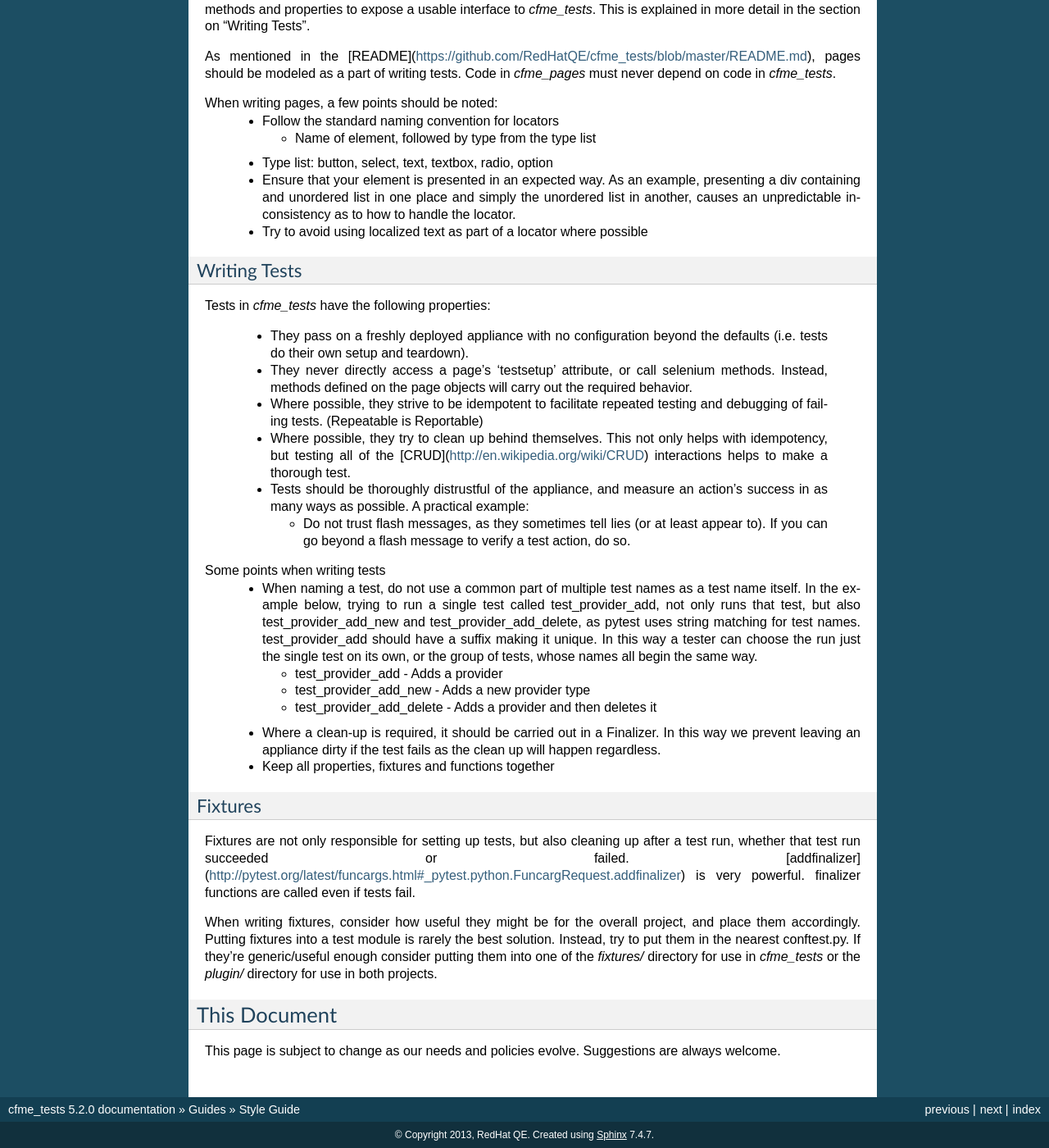
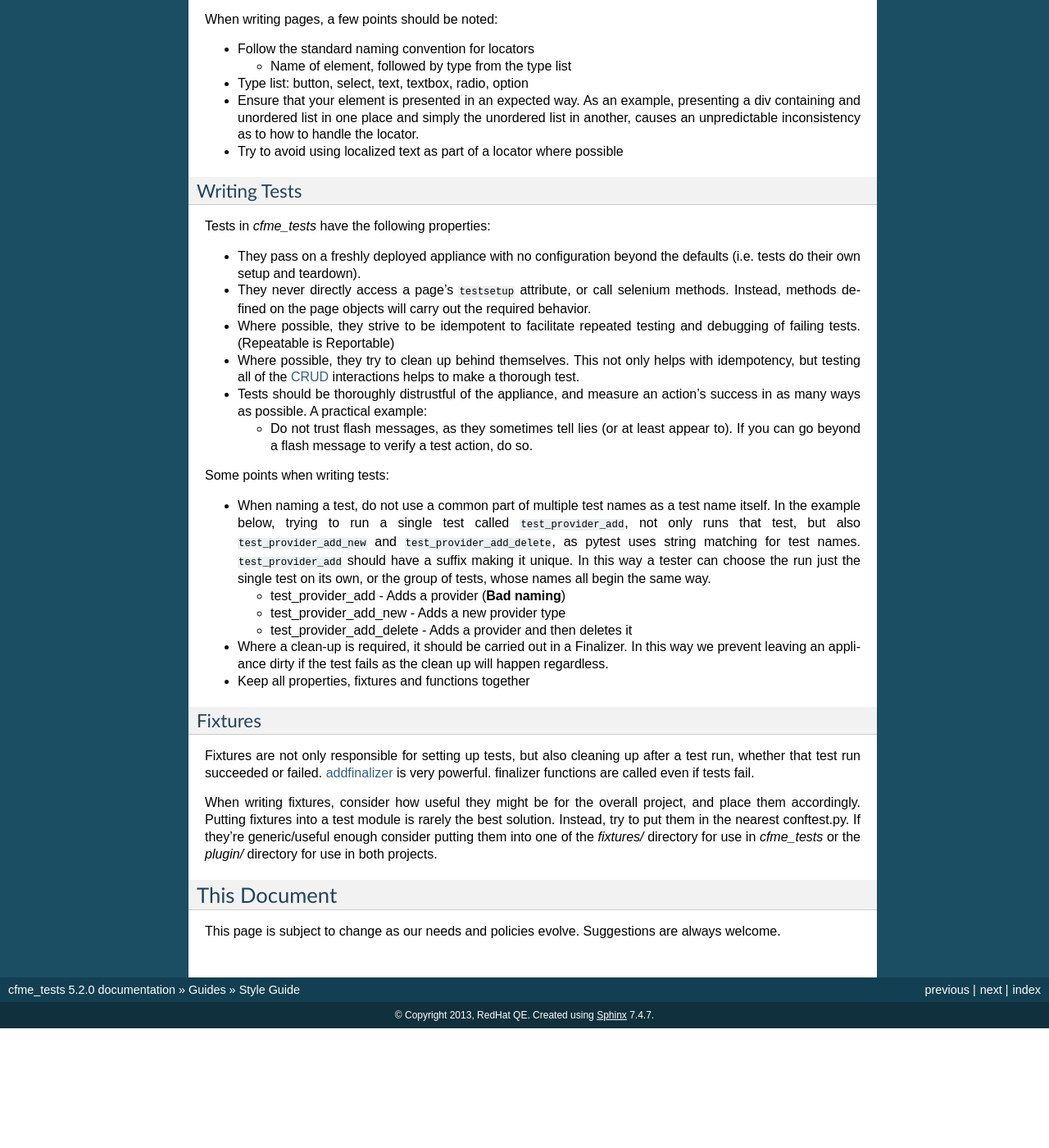
Before and after one commit to ManageIQ/integration_tests, a Sphinx documentation site: the page built from docs/guides/dev_guide.rst, in a window 1280 px wide and 1400 px high, scrolled down 4013 px. Shown: the whole window at 82% size. Built offline with Sphinx 7.4.7, drawn with Linux system fonts in a browser that asks for light colours; after the commit the page ends 5267 px from its top, so only the background shows below that; some of the changed text lies outside the part shown.

Commit message:
Re-vamp of Development Guide

```diff
--- a/docs/guides/dev_guide.rst
+++ b/docs/guides/dev_guide.rst
@@ -33,7 +33,7 @@
   to this document and update the copied code according to the current
   guidelines.
 * Please keep large lint changes separate from new features, though this point
-  should become less relevant over time
+  should become less relevant over time.
 * All pull requests should be squashed down to logical blocks of distinctive
   functionality that work by themselves and do not result in brokenness of master
 
@@ -56,7 +56,8 @@
 If tests fail, reviewers *WILL*:
 
 * ...give you a complete traceback of the error.
-* ...give you useful information about the appliance against which tests were run, such as the appliance version.
+* ...give you useful information about the appliance against which tests were run,
+  such as the appliance version.
 * ...give you insight into any related data files used.
 
 If tests fail, reviewers *WILL NOT*:
@@ -134,7 +135,8 @@
   explain not just what code is doing, but why it's doing what it is, and what
   it's intended to achieve.
 
-  We have decided to use the following docstring format and use the "[Cartouche](https://github.com/rob-smallshire/cartouche)"
+  We have decided to use the following docstring format and use the `Cartouche
+  <https://github.com/rob-smallshire/cartouche>`_
   Sphinx plugin to generate nice docs. Details on the format can be found above,
   but an example is described below::
 
@@ -167,8 +169,8 @@
 
 Other useful code style guidelines:
 
-* [PEP 20 - The Zen of Python](http://www.python.org/dev/peps/pep-0020)
-* [PEP 257 - Docstring Conventions](http://www.python.org/dev/peps/pep-0257)
+* `PEP 20 - The Zen of Python <http://www.python.org/dev/peps/pep-0020>`_
+* `PEP 257 - Docstring Conventions <http://www.python.org/dev/peps/pep-0257>`_
 
 cfme_tests
 ----------
@@ -192,8 +201,8 @@
   structure under `tests/`, with data files for tests in the same relative
   location as the test itself.
 
-    * For example, data files for `tests/ui/test_ui_widgets.py` could go into
-      `data/ui/test_ui_widgets/`.
+  * For example, data files for `tests/ui/test_ui_widgets.py` could go into
+    `data/ui/test_ui_widgets/`.
 
 * `fixtures/` py.test fixtures that can be used by any test. Modules in
   this directory will be auto loaded.
@@ -239,16 +248,17 @@
 `cfme_pages` must never depend on code in `cfme_tests`.
 
 When writing pages, a few points should be noted:
-  * Follow the standard naming convention for locators
 
-    * Name of element, followed by type from the type list
+* Follow the standard naming convention for locators
 
-  * Type list: button, select, text, textbox, radio, option
-  * Ensure that your element is presented in an expected way. As an example,
-    presenting a div containing and unordered list in one place and simply
-    the unordered list in another, causes an unpredictable inconsistency as
-    to how to handle the locator.
-  * Try to avoid using localized text as part of a locator where possible
+  * Name of element, followed by type from the type list
+
+* Type list: button, select, text, textbox, radio, option
+* Ensure that your element is presented in an expected way. As an example,
+  presenting a div containing and unordered list in one place and simply
+  the unordered list in another, causes an unpredictable inconsistency as
+  to how to handle the locator.
+* Try to avoid using localized text as part of a locator where possible
 
 
 Writing Tests
@@ -256,49 +266,51 @@
 
 Tests in `cfme_tests` have the following properties:
 
-  * They pass on a freshly deployed appliance with no configuration beyond the
-    defaults (i.e. tests do their own setup and teardown).
-  * They never directly access a page's 'testsetup' attribute, or call
-    selenium methods. Instead, methods defined on the page objects will carry
-    out the required behavior.
-  * Where possible, they strive to be idempotent to facilitate repeated testing
-    and debugging of failing tests. (Repeatable is Reportable)
-  * Where possible, they try to clean up behind themselves. This not only helps
-    with idempotency, but testing all of the
-    [CRUD](http://en.wikipedia.org/wiki/CRUD) interactions helps to make a
-    thorough test.
-  * Tests should be thoroughly distrustful of the appliance, and measure an
-    action's success in as many ways as possible. A practical example:
+* They pass on a freshly deployed appliance with no configuration beyond the
+  defaults (i.e. tests do their own setup and teardown).
+* They never directly access a page's ``testsetup`` attribute, or call
+  selenium methods. Instead, methods defined on the page objects will carry
+  out the required behavior.
+* Where possible, they strive to be idempotent to facilitate repeated testing
+  and debugging of failing tests. (Repeatable is Reportable)
+* Where possible, they try to clean up behind themselves. This not only helps
+  with idempotency, but testing all of the
+  `CRUD <http://en.wikipedia.org/wiki/CRUD>`_ interactions helps to make a
+  thorough test.
+* Tests should be thoroughly distrustful of the appliance, and measure an
+  action's success in as many ways as possible. A practical example:
 
-    * Do not trust flash messages, as they sometimes tell lies (or at least
-      appear to). If you can go beyond a flash message to verify a test
-      action, do so.
+  * Do not trust flash messages, as they sometimes tell lies (or at least
+    appear to). If you can go beyond a flash message to verify a test
+    action, do so.
 
-Some points when writing tests
-  * When naming a test, do not use a common part of multiple test names as a test
-    name itself. In the example below, trying to run a single test called
-    test_provider_add, not only runs that test, but also test_provider_add_new
-    and test_provider_add_delete, as pytest uses string matching for test names.
-    test_provider_add should have a suffix making it unique. In this way a tester
-    can choose the run just the single test on its own, or the group of tests, whose
-    names all begin the same way.
+Some points when writing tests:
 
-    * test_provider_add - Adds a provider
-    * test_provider_add_new - Adds a new provider type
-    * test_provider_add_delete - Adds a provider and then deletes it
+* When naming a test, do not use a common part of multiple test names as a test
+  name itself. In the example below, trying to run a single test called
+  ``test_provider_add``, not only runs that test, but also ``test_provider_add_new``
+  and ``test_provider_add_delete``, as pytest uses string matching for test names.
+  ``test_provider_add`` should have a suffix making it unique. In this way a tester
+  can choose the run just the single test on its own, or the group of tests, whose
+  names all begin the same way.
 
-  * Where a clean-up is required, it should be carried out in a Finalizer. In this
-    way we prevent leaving an appliance dirty if the test fails as the clean up will
-    happen regardless.
-  * Keep all properties, fixtures and functions together
+  * test_provider_add - Adds a provider (**Bad naming**)
+  * test_provider_add_new - Adds a new provider type
+  * test_provider_add_delete - Adds a provider and then deletes it
+
+* Where a clean-up is required, it should be carried out in a Finalizer. In this
+  way we prevent leaving an appliance dirty if the test fails as the clean up will
+  happen regardless.
+* Keep all properties, fixtures and functions together
 
 Fixtures
 ^^^^^^^^
 
 Fixtures are not only responsible for setting up tests, but also cleaning up
 after a test run, whether that test run succeeded or failed.
-[addfinalizer](http://pytest.org/latest/funcargs.html#_pytest.python.FuncargRequest.addfinalizer)
-is very powerful. finalizer functions are called even if tests fail.
+`addfinalizer <http://pytest.org/latest/funcargs.html#_
+pytest.python.FuncargRequest.addfinalizer>`_ is very powerful. finalizer functions
+are called even if tests fail.
 
 When writing fixtures, consider how useful they might be for the overall
 project, and place them accordingly. Putting fixtures into a test module
```
Also changed, not shown: other parts of docs/guides/dev_guide.rst (+17 -10 lines).
